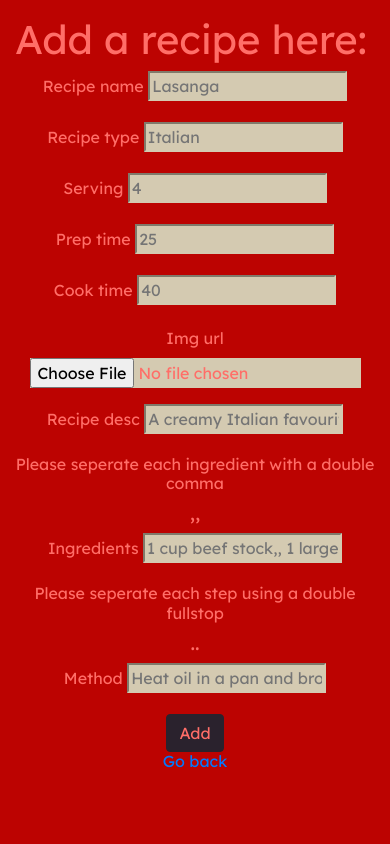
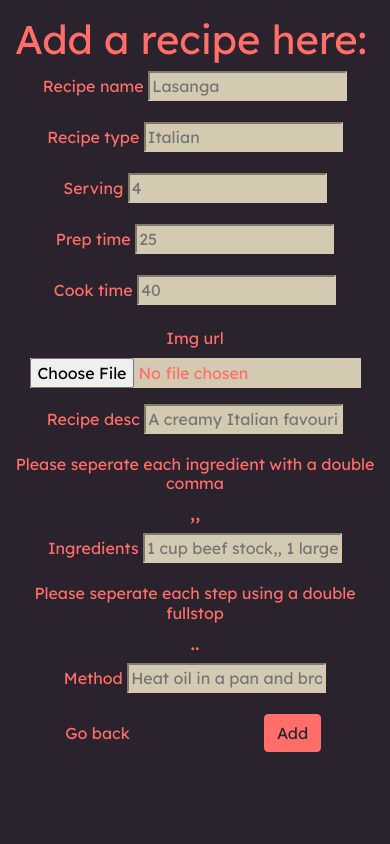
Before and after one commit to dano5342/MS3_CookBook, a Python web app: template templates/addrecipe.html in a window 390 px wide. Run offline with Jinja, Linux system fonts and the light colour scheme; the template is opened without the code that fills it: most values are stand-ins (such as "Sample title", 1, 10 or a date in 2020); form fields are guessed from the names that the template uses; some libraries are stand-ins or nearby versions; some web fonts are replaced.

Commit message:
have set min height on main class to ensure full page spread. Removed classes and added img responsive and col sizes on recipe pages

```diff
--- a/static/styles/css/main.css
+++ b/static/styles/css/main.css
@@ -70,6 +70,11 @@ html {
   border-color: #2A222D;
   color: #FF6E68; }
 
+.btn-secondary {
+  background-color: #FF6E68;
+  border-color: #FF6E68;
+  color: #2A222D; }
+
 .logged {
   color: #FF6E68;
   padding-left: 5px;
@@ -79,6 +84,11 @@ html {
   background-color: #FF6E68;
   border-color: #FF6E68;
   color: #BC0301; }
+
+.btn-secondary:hover {
+  background-color: #D4CAB1;
+  border-color: #D4CAB1;
+  color: #2A222D; }
 
 /* Recipe Content Styling */
 .recipe-container {
@@ -111,7 +121,7 @@ html {
 /*-----------------------Add/Edit recipe styles */
 .recipe-container-add {
   padding-top: 15px;
-  background-color: #BC0301;
+  background-color: #2A222D;
   color: #FF6E68;
   height: 100%; }
 
@@ -139,6 +149,11 @@ input {
     color: #FF6E68;
     width: 50%; }
 
+  .recipe-container-add {
+    padding-top: 15px;
+    background-color: #2A222D;
+    color: #FF6E68; }
+
   .main {
     margin-top: -25px; }
 
@@ -146,12 +161,10 @@ input {
     padding-top: 150px; }
 
   .card-container {
-    padding-top: 12px; }
+    padding-top: 12px;
+    margin-left: 30px; }
 
   /* Recipe Styling Mobile */
-  .mobile-fix {
-    margin-bottom: -120%; }
-
   .recipe-container {
     padding-top: 150px; }
 
--- a/static/styles/scss/main.scss
+++ b/static/styles/scss/main.scss
@@ -29,6 +29,7 @@ html {
     background-color: $main-bg;
     background-repeat: repeat;
     padding-bottom: 25px;
+    min-height: 100%;
 }
 
 .navbar {
@@ -36,7 +37,7 @@ html {
     position: fixed;
     z-index: 999;
     width: 100%;
-    box-shadow: 0 4px 2px 1px rgba(0,0,0,.2);
+    box-shadow: 0 4px 2px 1px rgba(0, 0, 0, .2);
 
 }
 
@@ -88,7 +89,7 @@ html {
     background-color: $default-text;
 }
 
-.github{
+.github {
     color: $pink;
     text-decoration: none;
 }
@@ -107,6 +108,12 @@ html {
     color: $pink;
 }
 
+.btn-secondary {
+    background-color: $pink;
+    border-color: $pink;
+    color: $footer;
+}
+
 .logged {
     color: $pink;
     padding-left: 5px;
@@ -117,6 +124,12 @@ html {
     background-color: $pink;
     border-color: $pink;
     color: $red;
+}
+
+.btn-secondary:hover {
+    background-color: $main-bg;
+    border-color: $main-bg;
+    color: $footer;
 }
 
 /* Recipe Content Styling */
@@ -159,7 +172,7 @@ html {
 
 .recipe-container-add {
     padding-top: 15px;
-    background-color: $red;
+    background-color: $footer;
     color: $pink;
     height: 100%;
 }
@@ -193,7 +206,11 @@ input {
         color: $pink;
         width: 50%;
     }
-
+    .recipe-container-add {
+        padding-top: 15px;
+        background-color: $footer;
+        color: #FF6E68;
+    }
     .main {
         margin-top: -25px;
     }
@@ -202,12 +219,10 @@ input {
     }
     .card-container {
         padding-top: 12px;
+        margin-left: 30px;
     }
 
     /* Recipe Styling Mobile */
-    .mobile-fix {
-        margin-bottom: -120%;
-    }
     .recipe-container {
         padding-top: 150px;
     }
--- a/templates/addrecipe.html
+++ b/templates/addrecipe.html
@@ -39,20 +39,28 @@
             <div class="col">
                 <h6>Please seperate each ingredient with a double comma </h6>
                 <h5>,,</h5>
-                <p>{{ form.hidden_tag() }}{{form.ingredients.label}} {{form.ingredients(placeholder='1 cup beef stock,, 1 large onion,, 1 can pasatta,, 8 lasagna plates,, 4 fresh tomatoes,, 400g beef mince,, 2 cloves garlic,, 2 tbsp olive oil,, 1 pot cream cheese')}}</p>
+                <p>{{ form.hidden_tag() }}{{form.ingredients.label}} {{form.ingredients(placeholder='1 cup beef stock,, 1 large onion,, 1 can pasatta,, 8 lasagna plates,, 4 fresh tomatoes,, 400g beef mince,, 2 cloves garlic,, 2 tbsp olive oil,, 1 pot cream
+                    cheese')}}
+                </p>
             </div>
         </div>
         <div class="row">
             <div class="col text-center">
                 <h6>Please seperate each step using a double fullstop</h6>
                 <h5>..</h5>
-                <p>{{ form.hidden_tag() }} {{form.method.label}} {{form.method(placeholder='Heat oil in a pan and brown mince.. Whilst mince is browning chop onions, garlic and tomatoes and add when finished.. Add pasatta and broth into the pan.. Simmer for ten minutes then add to a lasagna form a layer of sauce, then lasagna, repeat until no plates left.. Top with creamcheese and bake for 45mins')}}</p>
+                <p>{{ form.hidden_tag() }} {{form.method.label}} {{form.method(placeholder='Heat oil in a pan and brown mince.. Whilst mince is browning chop onions, garlic and tomatoes and add when finished.. Add pasatta and broth into the pan.. Simmer
+                    for ten minutes then add to a lasagna form a layer of sauce, then lasagna, repeat until no plates left.. Top with creamcheese and bake for 45mins')}}</p>
             </div>
         </div>
 
-
-        <button class="btn btn-primary" type="submit" name="action">Add</button>
-        <h6><a href="{{url_for('index')}}">Go back</a></h6>
+        <div class="row">
+            <div class="col">
+                <h6><a href="{{url_for('index')}}" class="btn btn-primary">Go back</a></h6>
+            </div>
+            <div class="col">
+                <button class="btn btn-secondary" type="submit" name="action">Add</button>
+            </div>
+        </div>
     </form>
 
 </div>
```
Also changed, not shown: templates/recipe.html (+4 -4 lines), 1 other file.
